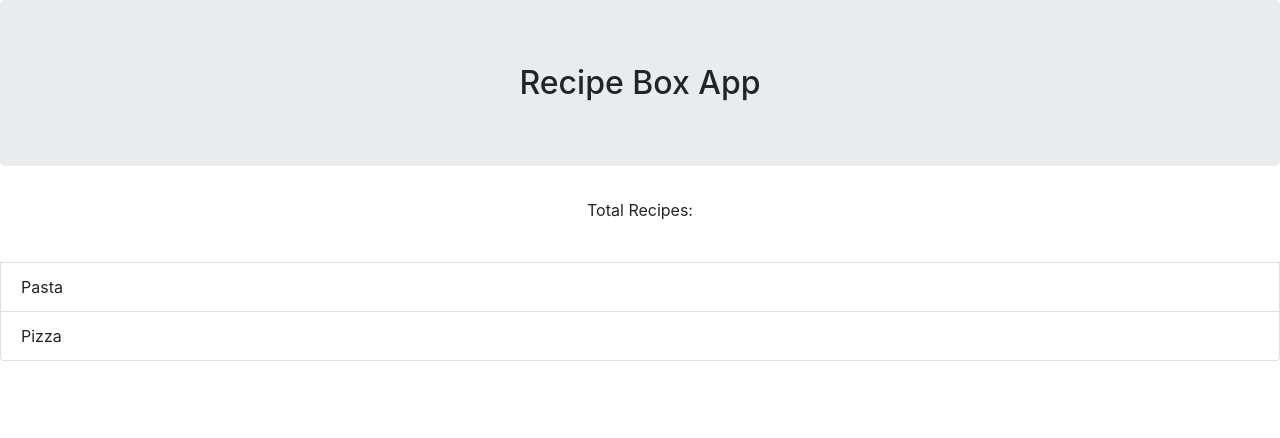
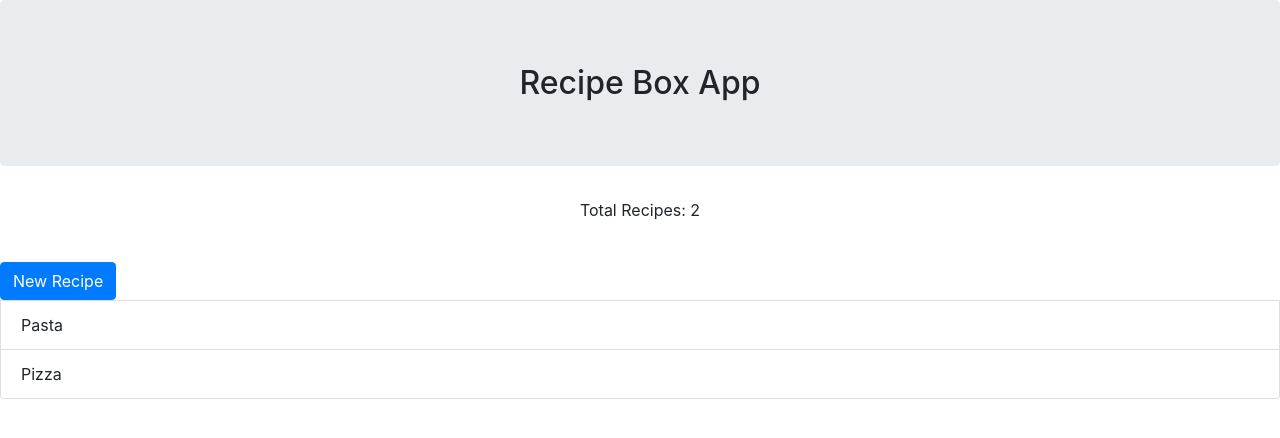
Before and after one commit to pablo-jurado/recipe-box, a React (Create React App) app: page / in a window 1280 px wide. Shown: the top 438 px of the page. Built offline with nearby package versions, Linux system fonts and the light colour scheme.

Commit message:
create editor

```diff
--- a/src/App.js
+++ b/src/App.js
@@ -9,19 +9,53 @@ function App (state) {
       <h2 className="jumbotron text-center">Recipe Box App</h2>
       <p className="text-center">Total Recipes: {state.recipes.length}</p>
       <br/>
+      {Editor(state)}
+      <br/>
       {AllRecipes(state)}
     </div>
   );
 };
+
+function Editor(state) {
+  if (state.editor) {
+    return (
+      <form>
+        <div>
+          <label>Name</label>
+          <input/>
+        </div>
+        <div>
+          <label>description</label>
+          <input/>
+        </div>
+        <div>
+          <label>ingredients</label>
+          <input/>
+        </div>
+        <button type="submit" className="btn btn-primary">Submit</button>
+        <button  className="btn btn-danger" onClick={updateState.bind(null, null, "close_editor")}>Cancel</button>
+
+      </form>
+    )
+  } else {
+    return (
+      <button className="btn btn-primary"
+        onClick={updateState.bind(null, null, "open_editor")}>
+          New Recipe
+      </button>
+    );
+  }
+};
+
 function AllRecipes(state) {
   var allRecipes = _.map(state.recipes, function(item) {
-    return item.active ? openRecipe(item) : closeRecipe(item);
+    return item.active ? recipeOpened(item) : recipeClosed(item);
   });
 
   return allRecipes;
 };
 
-function openRecipe(recipe) {
+function recipeOpened(recipe) {
   return (
     <div className="card" key={recipe.name}>
       <div className="card-header"
@@ -43,7 +77,7 @@ function openRecipe(recipe) {
   );
 }
 
-function closeRecipe(recipe) {
+function recipeClosed(recipe) {
   return (
     <div key={recipe.name}
       className="list-group-item"
--- a/src/index.js
+++ b/src/index.js
@@ -6,6 +6,7 @@ import appState from './state';
 import _ from 'lodash';
 import 'bootstrap/dist/css/bootstrap.css';
 import registerServiceWorker from './registerServiceWorker';
+import state from './state';
 
 // -------------------------------------------------
 // Update State
@@ -17,14 +18,24 @@ export function updateState(payload, action) {
       item.active = (item.name === payload.name);
     });
   }
+
   if (action === 'close') {
     _.forEach(appState.recipes, function(item) {
       item.active = false;
     });
   }
 
+  if (action === 'open_editor') {
+    appState.editor = true;
+  }
+
+  if (action === 'close_editor') {
+    appState.editor = false;
+  }
+
   render(appState);
 };
+
 // -------------------------------------------------
 // ReactDOM
 // -------------------------------------------------
--- a/src/state.js
+++ b/src/state.js
@@ -1,8 +1,8 @@
 
 var appState = {
-  text: 'hello from state object',
-  recipes: {
-    Pasta: {
+  editor: false,
+  recipes: [
+    {
       active: null,
       name: 'Pasta',
       description: 'In large bowl, mix first 4 ingredients. Mix water and oil; add to flour mixture. Turn onto floured surface; knead for 2 minutes.',
@@ -17,7 +17,8 @@ var appState = {
         '3 tablespoons grated parmesan cheese'
       ]
     },
-    Pizza: {
+    {
+      active: null,
       name: 'Pizza',
       description: 'In large bowl, mix first 4 ingredients. Mix water and oil; add to flour mixture. Turn onto floured surface; knead for 2 minutes.',
       ingredients: [
@@ -27,7 +28,7 @@ var appState = {
         '1⁄8 teaspoon pepper'
       ]
     }
-  }
+  ]
 };
 
 export default appState;
```
